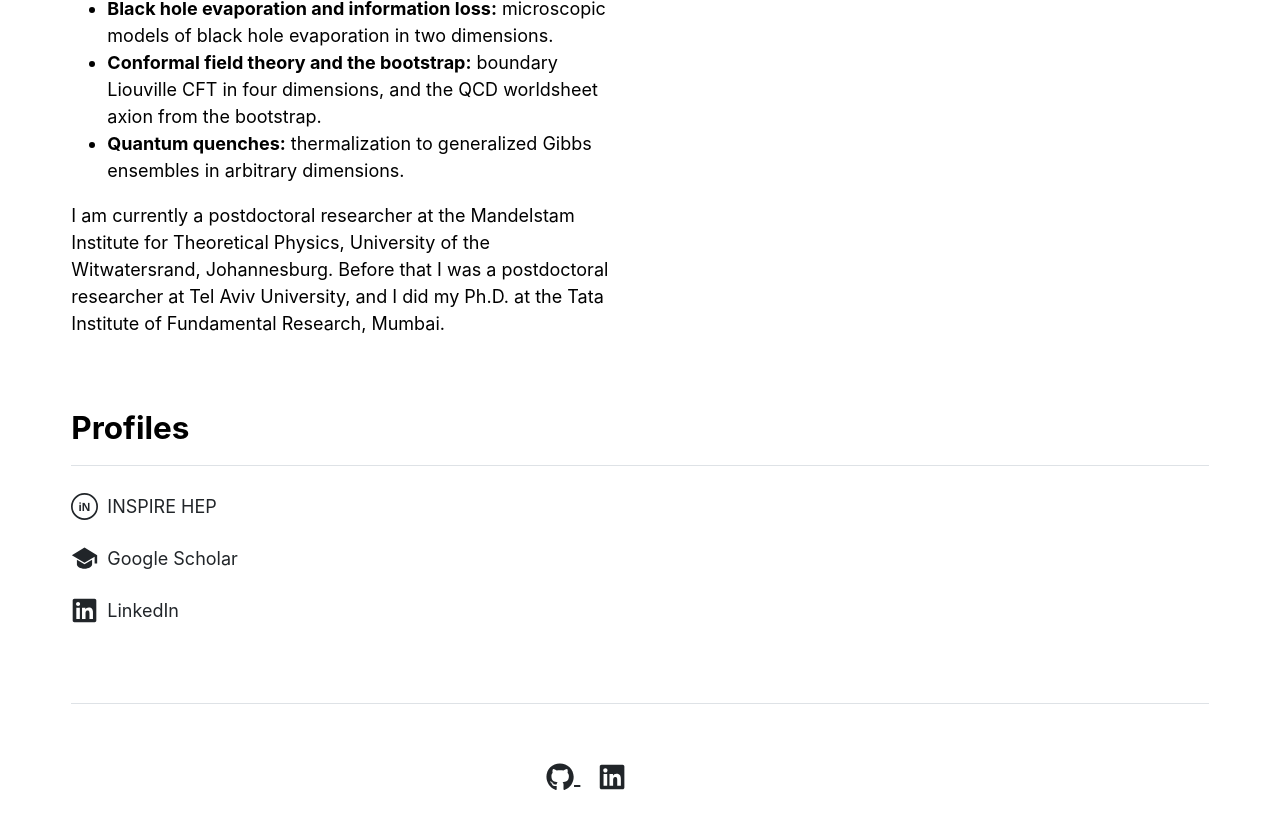
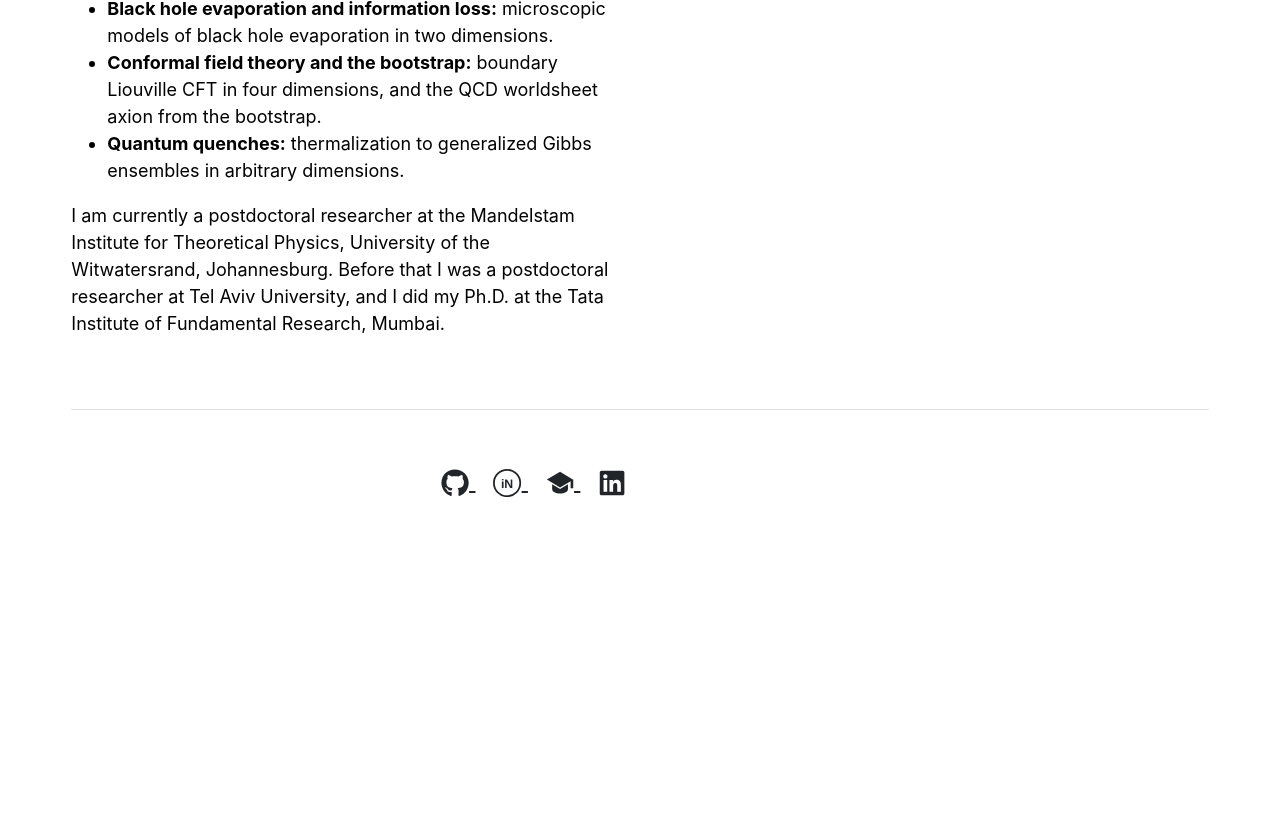
Before and after one commit to AdwaitGa/AdwaitGa.github.io, a Jekyll site: the page built from index.md, in a window 1280 px wide and 900 px high, scrolled down 660 px. Shown: the top 829 px of the window. Built offline with Jekyll 4.4.1, drawn with Linux system fonts in a browser that asks for light colours; after the commit the page ends 1266 px from its top, so only the background shows below that.

Commit message:
Move profile links into footer icons; drop Profiles section
Co-Authored-By: Claude Sonnet 5.5 <noreply@anthropic.com>

```diff
--- a/_data/settings.yml
+++ b/_data/settings.yml
@@ -19,6 +19,8 @@ courses:
 
 social:
 - {icon: 'github', link: 'https://github.com/AdwaitGa'}
+- {icon: 'inspire', link: 'https://inspirehep.net/authors/1607941'}
+- {icon: 'scholar', link: 'https://scholar.google.com/citations?hl=en&user=YnC8YyUAAAAJ'}
 #- {icon: 'twitter', link: 'https://twitter.com/paululele'}
 #- {icon: 'instagram', link: 'https://instagram.com/paululele'}
 - {icon: 'linkedin', link: 'https://linkedin.com/in/adwait-gaikwad-77462b5b'}
--- a/_includes/footer.html
+++ b/_includes/footer.html
@@ -2,9 +2,11 @@
   <div class="row">
     <div class="col-md-6 text-end social-media-icons">
       {% for item in site.data.settings.social %}
-        <a href="{{ item.link }}" class="ms-3 fs-5" aria-label="{{ item.icon }}">
+        <a href="{{ item.link }}" class="ms-3 fs-5" aria-label="{{ item.icon }}" title="{{ item.icon | capitalize }}">
           {% if item.icon == 'github' %}<svg xmlns="http://www.w3.org/2000/svg" viewBox="0 0 496 512" width="1.25em" height="1.25em" fill="currentColor" aria-hidden="true"><path d="M165.9 397.4c0 2-2.3 3.6-5.2 3.6-3.3.3-5.6-1.3-5.6-3.6 0-2 2.3-3.6 5.2-3.6 3-.3 5.6 1.3 5.6 3.6zm-31.1-4.5c-.7 2 1.3 4.3 4.3 4.9 2.6 1 5.6 0 6.2-2s-1.3-4.3-4.3-5.2c-2.6-.7-5.5.3-6.2 2.3zm44.2-1.7c-2.9.7-4.9 2.6-4.6 4.9.3 2 2.9 3.3 5.9 2.6 2.9-.7 4.9-2.6 4.6-4.6-.3-1.9-3-3.2-5.9-2.9zM244.8 8C106.1 8 0 113.3 0 252c0 110.9 69.8 205.8 169.5 239.2 12.8 2.3 17.3-5.6 17.3-12.1 0-6.2-.3-40.4-.3-61.4 0 0-70 15-84.7-29.8 0 0-11.4-29.1-27.8-36.6 0 0-22.9-15.7 1.6-15.4 0 0 24.9 2 38.6 25.8 21.9 38.6 58.6 27.5 72.9 20.9 2.3-16 8.8-27.1 16-33.7-55.9-6.2-112.3-14.3-112.3-110.5 0-27.5 7.6-41.3 23.6-58.9-2.6-6.5-11.1-33.3 2.6-67.9 20.9-6.5 69 27 69 27 20-5.6 41.5-8.5 62.8-8.5s42.8 2.9 62.8 8.5c0 0 48.1-33.6 69-27 13.7 34.7 5.2 61.4 2.6 67.9 16 17.7 25.8 31.5 25.8 58.9 0 96.5-58.9 104.2-114.8 110.5 9.2 7.9 17 22.9 17 46.4 0 33.7-.3 75.4-.3 83.6 0 6.5 4.6 14.4 17.3 12.1C428.2 457.8 496 362.9 496 252 496 113.3 383.5 8 244.8 8zM97.2 352.9c-1.3 1-1 3.3.7 5.2 1.6 1.6 3.9 2.3 5.2 1 1.3-1 1-3.3-.7-5.2-1.6-1.6-3.9-2.3-5.2-1zm-10.8-8.1c-.7 1.3.3 2.9 2.3 3.9 1.6 1 3.6.7 4.3-.7.7-1.3-.3-2.9-2.3-3.9-2-.6-3.6-.3-4.3.7zm32.4 35.6c-1.6 1.3-1 4.3 1.3 6.2 2.3 2.3 5.2 2.6 6.5 1 1.3-1.3.7-4.3-1.3-6.2-2.2-2.3-5.2-2.6-6.5-1zm-11.4-14.7c-1.6 1-1.6 3.6 0 5.9 1.6 2.3 4.3 3.3 5.6 2.3 1.6-1.3 1.6-3.9 0-6.2-1.4-2.3-4-3.3-5.6-2z"/></svg>
           {% elsif item.icon == 'linkedin' %}<svg xmlns="http://www.w3.org/2000/svg" viewBox="0 0 448 512" width="1.25em" height="1.25em" fill="currentColor" aria-hidden="true"><path d="M416 32H31.9C14.3 32 0 46.5 0 64.3v383.4C0 465.5 14.3 480 31.9 480H416c17.6 0 32-14.5 32-32.3V64.3c0-17.8-14.4-32.3-32-32.3zM135.4 416H69V202.2h66.5V416zm-33.2-243c-21.3 0-38.5-17.3-38.5-38.5S80.9 96 102.2 96c21.2 0 38.5 17.3 38.5 38.5 0 21.3-17.2 38.5-38.5 38.5zm282.1 243h-66.4V312c0-24.8-.5-56.7-34.5-56.7-34.6 0-39.9 27-39.9 54.9V416h-66.4V202.2h63.7v29.2h.9c8.9-16.8 30.6-34.5 62.9-34.5 67.2 0 79.7 44.3 79.7 101.9V416z"/></svg>
+          {% elsif item.icon == 'inspire' %}<svg xmlns="http://www.w3.org/2000/svg" viewBox="0 0 32 32" width="1.25em" height="1.25em" aria-hidden="true"><circle cx="16" cy="16" r="15" fill="none" stroke="currentColor" stroke-width="2"/><text x="16" y="21.5" text-anchor="middle" font-family="Helvetica,Arial,sans-serif" font-size="14" font-weight="700" fill="currentColor">iN</text></svg>
+          {% elsif item.icon == 'scholar' %}<svg xmlns="http://www.w3.org/2000/svg" viewBox="0 0 32 32" width="1.25em" height="1.25em" fill="currentColor" aria-hidden="true"><path d="M16 3 1 12l15 9 12-7.2V22h3v-9.8z"/><path d="M7 17.4V23c0 2.6 4 5 9 5s9-2.4 9-5v-5.6l-9 5.4z"/></svg>
           {% endif %}
         </a>
       {% endfor %}
--- a/_includes/profiles.html
+++ /dev/null
@@ -1,23 +0,0 @@
-<div class="row g-5 mb-5">
-  <div class="col-md-12">
-    <h3 class="fw-bold border-bottom pb-3 mb-4">Profiles</h3>
-    <p class="mb-3">
-      <a href="https://inspirehep.net/authors/1607941" class="d-inline-flex align-items-center text-decoration-none">
-        <svg xmlns="http://www.w3.org/2000/svg" viewBox="0 0 32 32" width="1.5em" height="1.5em" class="me-2" aria-hidden="true"><circle cx="16" cy="16" r="15" fill="none" stroke="currentColor" stroke-width="2"/><text x="16" y="21.5" text-anchor="middle" font-family="Helvetica,Arial,sans-serif" font-size="14" font-weight="700" fill="currentColor">iN</text></svg>
-        INSPIRE HEP
-      </a>
-    </p>
-    <p class="mb-3">
-      <a href="https://scholar.google.com/citations?hl=en&amp;user=YnC8YyUAAAAJ" class="d-inline-flex align-items-center text-decoration-none">
-        <svg xmlns="http://www.w3.org/2000/svg" viewBox="0 0 32 32" width="1.5em" height="1.5em" class="me-2" fill="currentColor" aria-hidden="true"><path d="M16 3 1 12l15 9 12-7.2V22h3v-9.8z"/><path d="M7 17.4V23c0 2.6 4 5 9 5s9-2.4 9-5v-5.6l-9 5.4z"/></svg>
-        Google Scholar
-      </a>
-    </p>
-    <p class="mb-3">
-      <a href="https://www.linkedin.com/in/adwait-gaikwad-77462b5b" class="d-inline-flex align-items-center text-decoration-none">
-        <svg xmlns="http://www.w3.org/2000/svg" viewBox="0 0 448 512" width="1.5em" height="1.5em" class="me-2" fill="currentColor" aria-hidden="true"><path d="M416 32H31.9C14.3 32 0 46.5 0 64.3v383.4C0 465.5 14.3 480 31.9 480H416c17.6 0 32-14.5 32-32.3V64.3c0-17.8-14.4-32.3-32-32.3zM135.4 416H69V202.2h66.5V416zm-33.2-243c-21.3 0-38.5-17.3-38.5-38.5S80.9 96 102.2 96c21.2 0 38.5 17.3 38.5 38.5 0 21.3-17.2 38.5-38.5 38.5zm282.1 243h-66.4V312c0-24.8-.5-56.7-34.5-56.7-34.6 0-39.9 27-39.9 54.9V416h-66.4V202.2h63.7v29.2h.9c8.9-16.8 30.6-34.5 62.9-34.5 67.2 0 79.7 44.3 79.7 101.9V416z"/></svg>
-        LinkedIn
-      </a>
-    </p>
-  </div>
-</div>
--- a/_layouts/home.html
+++ b/_layouts/home.html
@@ -12,5 +12,3 @@ layout: default
     <p class="small text-muted mt-2 mb-0">Chandratal Lake in Himachal Pradesh<br>Clicked in June 2017</p>
   </div>
 </div>
-
-{% include profiles.html %}
```
